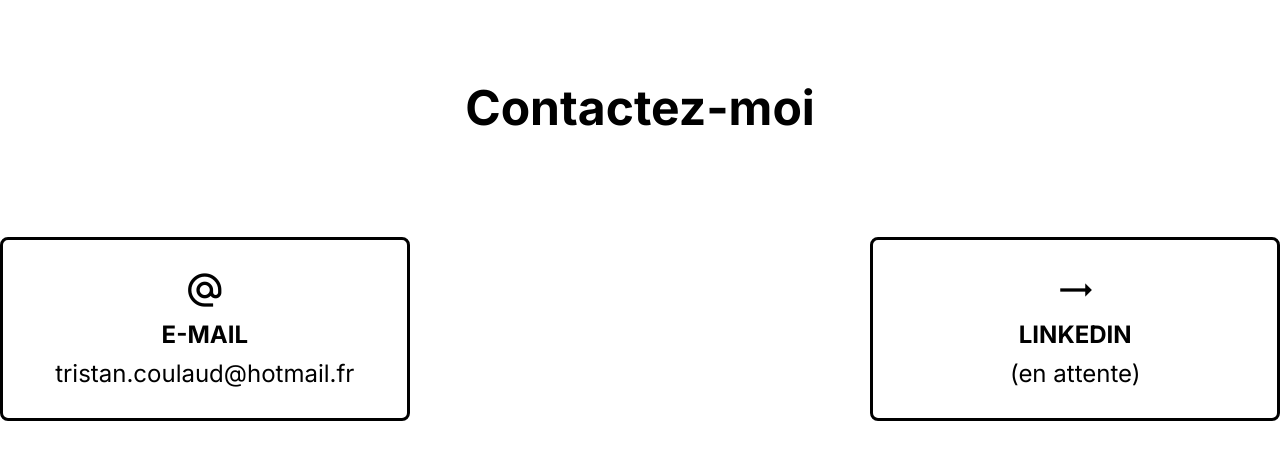
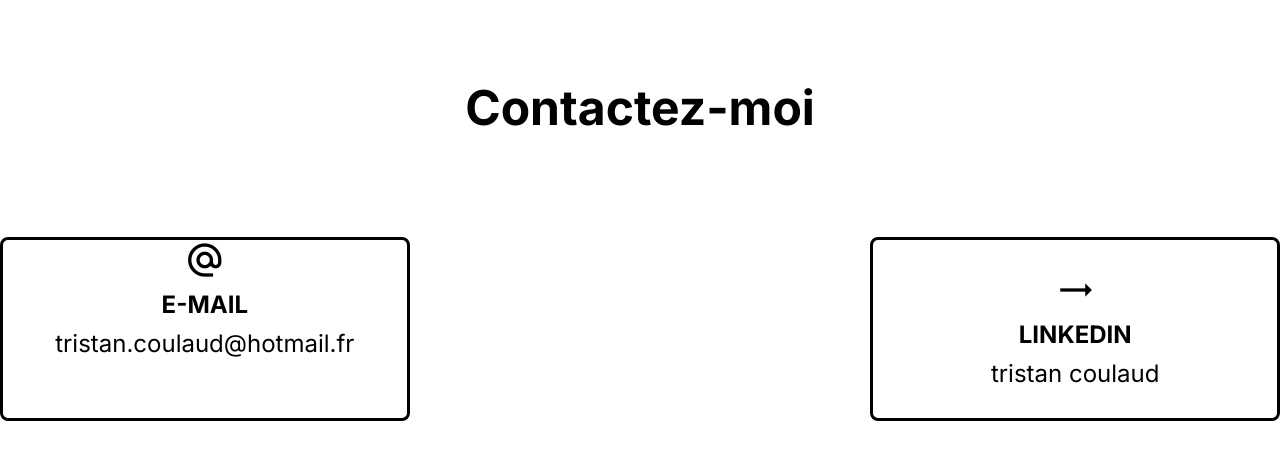
Before and after one commit to Naatsii/Portefolio, a plain HTML site: page index.html in a window 1280 px wide. Shown: the part 1694-2153 px from the top of the page. Drawn offline with Linux system fonts and the light colour scheme.

Commit message:
Add files via upload

```diff
--- a/index.html
+++ b/index.html
@@ -83,9 +83,11 @@
                         <span class="value">tristan.coulaud@hotmail.fr</span>
                     </div>
                     <div class="w32 contact">
-                        <span class="material-icons icon">trending_flat</span>
-                        <span class="label">Linkedin</span>
-                        <span class="value">(en attente)</span>
+                        <a href="https://www.linkedin.com/in/tristan-coulaud-634916367/" target="_blank" class="contact-link">
+                            <span class="material-icons icon">trending_flat</span>
+                            <span class="label">Linkedin</span>
+                            <span class="value">tristan coulaud</span>
+                        </a>
                     </div>
                 </div>
             </div>
--- a/styles/styles.css
+++ b/styles/styles.css
@@ -139,7 +139,7 @@ p{
     font-size: 1.5rem;
 }
 
-.value {
+.value{
     display: block;
     font-size: 1.5rem;
 }
@@ -203,3 +203,25 @@ header{
     backdrop-filter: blur(10px);
     transition: 2s ease;
 }
+
+
+.contact {
+    padding: 0;
+    overflow: hidden;
+}
+
+
+.contact-link {
+    display: block;
+    padding: 30px;
+    text-decoration: none;
+    color: inherit;
+    height: 100%;
+    box-sizing: border-box;
+    transition: background 0.3s ease;
+}
+
+
+.contact-link:hover {
+    background-color: #e4e4e4;
+}
```
